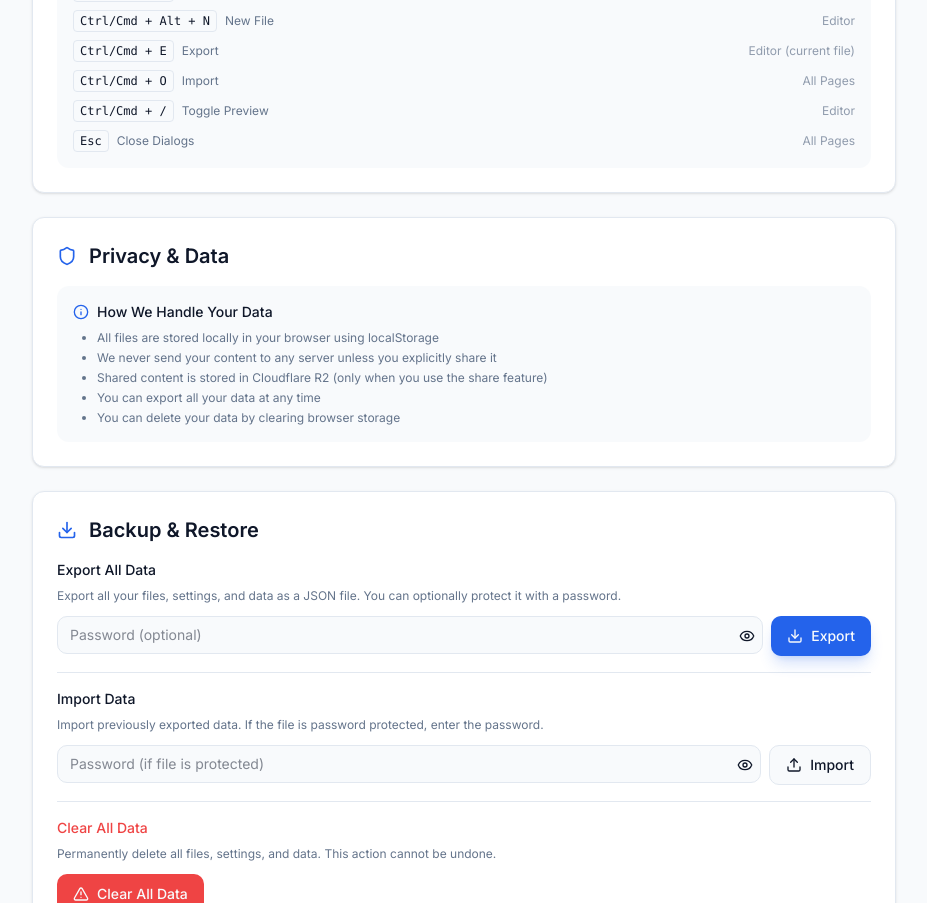
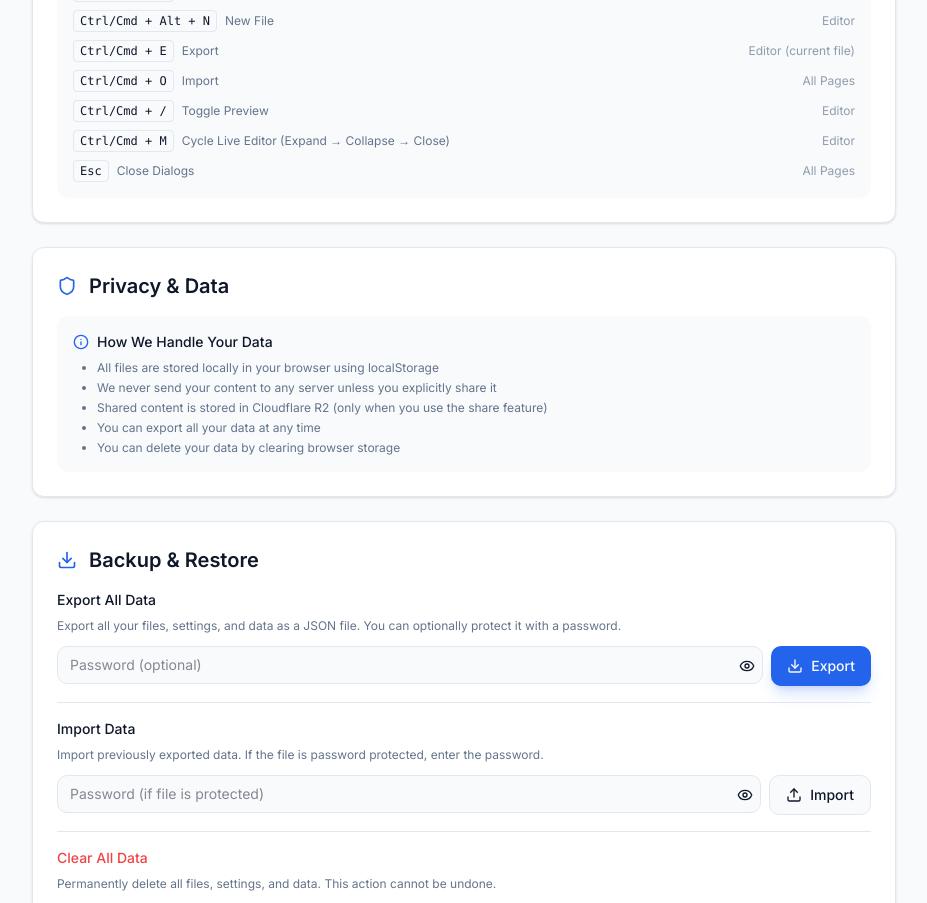
Before and after one commit to zamdevio/mdviewer, a Next.js app: page /settings in a window 1280 px wide. Shown: the part 1040-1943 px from the top of the page, without its empty margins (176-1103 px from the left). Built offline with nearby package versions, Linux system fonts and the light colour scheme.

Commit message:
Add Ctrl+M keyboard shortcut to settings documentation

```diff
--- a/src/components/pages/settings.tsx
+++ b/src/components/pages/settings.tsx
@@ -489,6 +489,13 @@ export default function SettingsPage(): React.JSX.Element {
                                     <div className="flex items-center gap-2">
                                         <kbd className="px-1.5 py-0.5 bg-background border rounded text-xs">Ctrl/Cmd + /</kbd>
                                         <span className="text-muted-foreground">Toggle Preview</span>
+                                    </div>
+                                    <span className="text-xs text-muted-foreground/70">Editor</span>
+                                </div>
+                                <div className="flex items-center justify-between gap-2">
+                                    <div className="flex items-center gap-2">
+                                        <kbd className="px-1.5 py-0.5 bg-background border rounded text-xs">Ctrl/Cmd + M</kbd>
+                                        <span className="text-muted-foreground">Cycle Live Editor (Expand → Collapse → Close)</span>
                                     </div>
                                     <span className="text-xs text-muted-foreground/70">Editor</span>
                                 </div>
```
